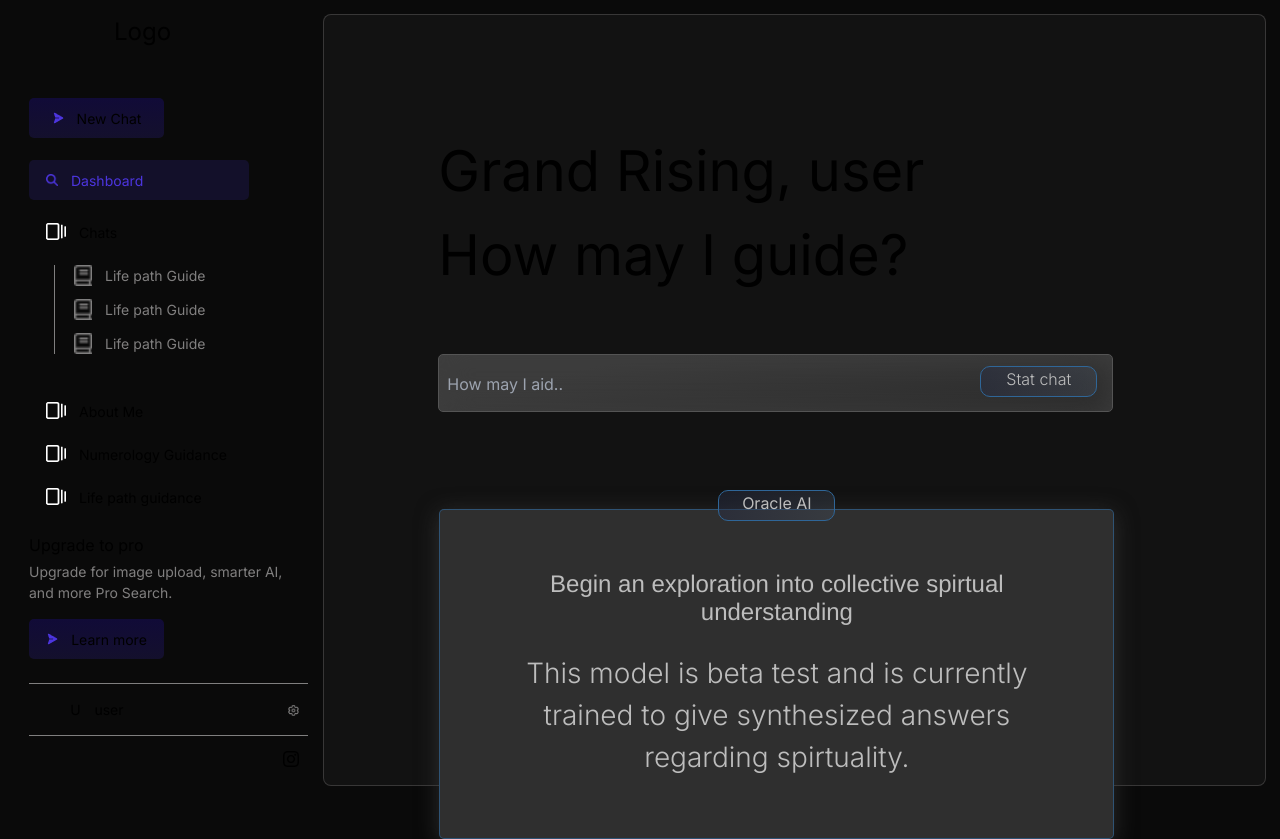
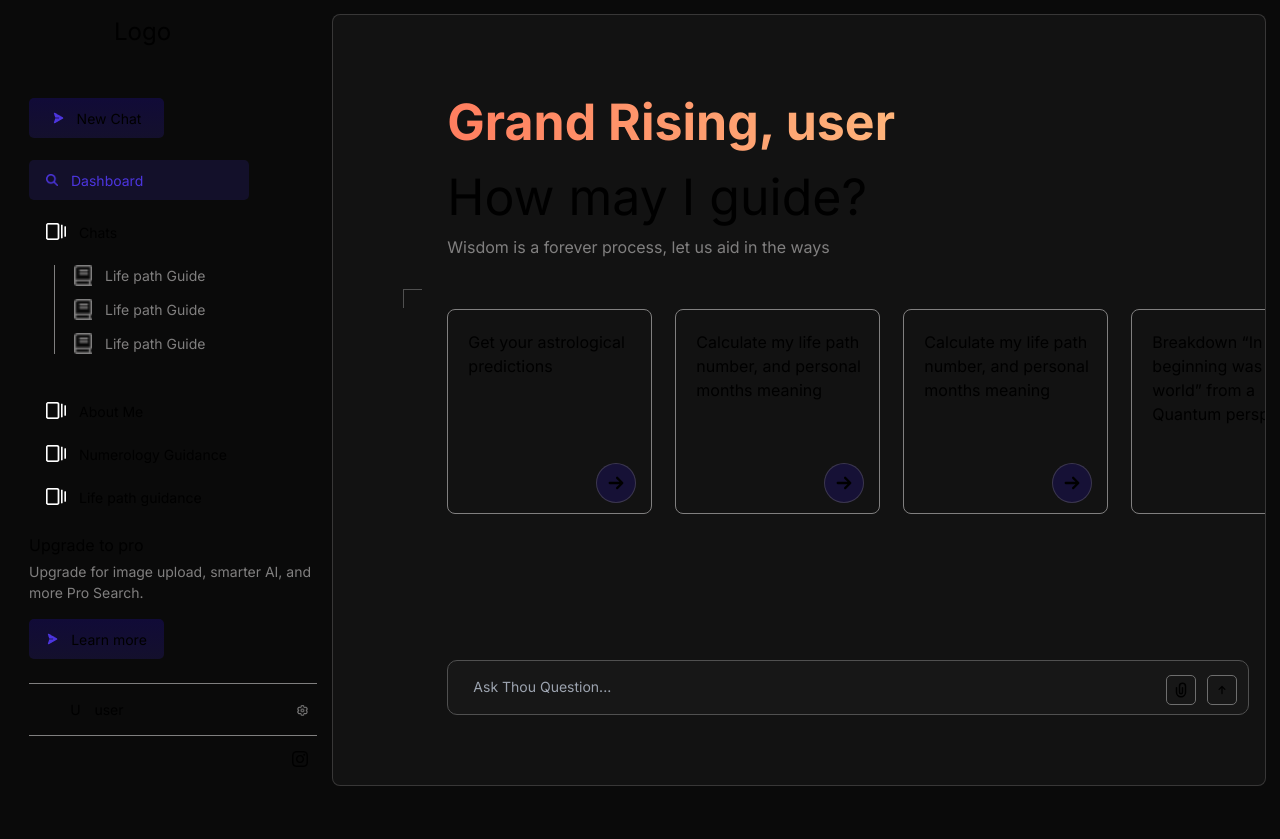
Before and after one commit to slimmsyd/SOLOMON_V3, a Next.js app in the folder solomon_ai/: page /chat/app in a window 1280 px wide. After the commit the page ends 800 px from the top, so only its background shows below. Built offline with nearby package versions, Linux system fonts and the light colour scheme; no server answers; sample sign-in values are in the browser's storage.

Commit message:
updatd the first section

```diff
--- a/solomon_ai/src/app/chat/app/page.js
+++ b/solomon_ai/src/app/chat/app/page.js
@@ -11,9 +11,7 @@ import Image from "next/image";
 import arrowLeft from "../../../../public/assets/Chat/arrowLeft.png";
 import searchIcon from "../../../../public/assets/Chat/searchIcon.png";
 import chatIcon from "../../../../public/assets/Chat/chatIcon.png";
-
 import iconChat from "../../../../public/assets/Chat/iconChat.png";
-
 import settingsIcon from "../../../../public/assets/Chat/settingsIcon.png";
 
 export default function ChatDashboard() {
@@ -102,7 +100,7 @@ export default function ChatDashboard() {
               <p>Chats</p>
             </button>
             {/* Chat ICON layered right here  */}
-            <div className=" chatRenderWrapper  flex flex-col items-start justify-start gap-[13px] w-full  ">
+            <div className=" chatRenderWrapper relative  flex flex-col items-start justify-start gap-[13px] w-full  ">
               <button className="flex flex-row pl-[19px] gap-[13px] ">
                 <div className="mainIcon !w-[18px] !h-[18]">
                   <Image src={iconChat} width={100} height={100} />
@@ -187,7 +185,7 @@ export default function ChatDashboard() {
             </div>
           </div>
           <div className="flex flex-row gap-[4px] justify-end self-end   settingsContainer !border-none !mt-0 ">
-            <Link  href = "/" className="mainIcon !w-[20px] !h-[20px]">
+            <Link href="/" className="mainIcon !w-[20px] !h-[20px]">
               <svg
                 width="16"
                 height="16"
@@ -218,39 +216,151 @@ export default function ChatDashboard() {
             </Link>
           </div>
         </div>
-
         <div className="chatDashboardWrapper w-full text-left">
           <h2>Grand Rising, {userName}</h2>
           <h2>How may I guide?</h2>
+          <p id="greyText">
+            Wisdom is a forever process, let us aid in the ways{" "}
+          </p>
 
-          <div className="chatDashboardForm">
-            <input
-              className="chatDashboardInput"
-              placeholder="How may I aid.."
-            ></input>
+          {/* Render Cards/ Text will pouplate based on Quesitonaire  */}
 
-            <Link
-              href="/chat"
-              className="dashboardBtn posAbs flex items-start justify-center"
-            >
-              Stat chat
-            </Link>
+          <div className="renderCardsWrapper flex flex-row gap-[23px] justify-start relative">
+            <div className="renderCards relative">
+              <p>Get your astrological predictions</p>
 
-            <div className="dashboardNews">
-              <h3>
-                Begin an exploration into collective spirtual understanding
-              </h3>
+              <button className="renderAutoTextBtn">
+                <svg
+                  xmlns="http://www.w3.org/2000/svg"
+                  width="32"
+                  height="32"
+                  fill="none"
+                  viewBox="0 0 32 32"
+                  className="rotate-90"
+                >
+                  <path
+                    fill="currentColor"
+                    fill-rule="evenodd"
+                    d="M15.192 8.906a1.143 1.143 0 0 1 1.616 0l5.143 5.143a1.143 1.143 0 0 1-1.616 1.616l-3.192-3.192v9.813a1.143 1.143 0 0 1-2.286 0v-9.813l-3.192 3.192a1.143 1.143 0 1 1-1.616-1.616z"
+                    clip-rule="evenodd"
+                  ></path>
+                </svg>
+              </button>
+            </div>
+            <div className="renderCards relative">
+              <p>Calculate my life path number, and personal months meaning</p>
 
-              <h2>
-                This model is beta test and is currently trained to give
-                synthesized answers regarding spirtuality.
-              </h2>
+              <button className="renderAutoTextBtn">
+                <svg
+                  xmlns="http://www.w3.org/2000/svg"
+                  width="32"
+                  height="32"
+                  fill="none"
+                  viewBox="0 0 32 32"
+                  className="rotate-90"
+                >
+                  <path
+                    fill="currentColor"
+                    fill-rule="evenodd"
+                    d="M15.192 8.906a1.143 1.143 0 0 1 1.616 0l5.143 5.143a1.143 1.143 0 0 1-1.616 1.616l-3.192-3.192v9.813a1.143 1.143 0 0 1-2.286 0v-9.813l-3.192 3.192a1.143 1.143 0 1 1-1.616-1.616z"
+                    clip-rule="evenodd"
+                  ></path>
+                </svg>
+              </button>
+            </div>
+            <div className="renderCards relative">
+              <p>Calculate my life path number, and personal months meaning</p>
 
-              <div className="dashboardTag">
-                <span>Oracle AI</span>
-              </div>
+              <button className="renderAutoTextBtn">
+                <svg
+                  xmlns="http://www.w3.org/2000/svg"
+                  width="32"
+                  height="32"
+                  fill="none"
+                  viewBox="0 0 32 32"
+                  className="rotate-90"
+                >
+                  <path
+                    fill="currentColor"
+                    fill-rule="evenodd"
+                    d="M15.192 8.906a1.143 1.143 0 0 1 1.616 0l5.143 5.143a1.143 1.143 0 0 1-1.616 1.616l-3.192-3.192v9.813a1.143 1.143 0 0 1-2.286 0v-9.813l-3.192 3.192a1.143 1.143 0 1 1-1.616-1.616z"
+                    clip-rule="evenodd"
+                  ></path>
+                </svg>
+              </button>
+            </div>
+
+            <div className="renderCards relative">
+              <p>
+                Breakdown “In the beginning was the world” from a Quantum
+                perspective
+              </p>
+
+              <button className="renderAutoTextBtn">
+                <svg
+                  xmlns="http://www.w3.org/2000/svg"
+                  width="32"
+                  height="32"
+                  fill="none"
+                  viewBox="0 0 32 32"
+                  className="rotate-90"
+                >
+                  <path
+                    fill="currentColor"
+                    fill-rule="evenodd"
+                    d="M15.192 8.906a1.143 1.143 0 0 1 1.616 0l5.143 5.143a1.143 1.143 0 0 1-1.616 1.616l-3.192-3.192v9.813a1.143 1.143 0 0 1-2.286 0v-9.813l-3.192 3.192a1.143 1.143 0 1 1-1.616-1.616z"
+                    clip-rule="evenodd"
+                  ></path>
+                </svg>
+              </button>
             </div>
           </div>
+
+          <form className="chatFormSubmit">
+            <div className="relative textAreaContainer">
+              <textarea placeholder="Ask Thou Question..."></textarea>
+
+              <div className="textAreaIconWrapper flex flex-row gap-[11px]">
+              <button className="textAreaIcon">
+                <svg
+                  xmlns="http://www.w3.org/2000/svg"
+                  width="18"
+                  height="18"
+                  fill="none"
+                  viewBox="0 0 24 24"
+                >
+                  <path
+                    fill="currentColor"
+                    fill-rule="evenodd"
+                    d="M9 7a5 5 0 0 1 10 0v8a7 7 0 1 1-14 0V9a1 1 0 0 1 2 0v6a5 5 0 0 0 10 0V7a3 3 0 1 0-6 0v8a1 1 0 1 0 2 0V9a1 1 0 1 1 2 0v6a3 3 0 1 1-6 0z"
+                    clip-rule="evenodd"
+                  ></path>
+                </svg>
+              </button>
+
+              <button className="textAreaIcon">
+              <svg
+                  xmlns="http://www.w3.org/2000/svg"
+                  width="18"
+                  height="18"
+                  fill="none"
+                  viewBox="0 0 32 32"
+                  className=""
+                >
+                  <path
+                    fill="currentColor"
+                    fill-rule="evenodd"
+                    d="M15.192 8.906a1.143 1.143 0 0 1 1.616 0l5.143 5.143a1.143 1.143 0 0 1-1.616 1.616l-3.192-3.192v9.813a1.143 1.143 0 0 1-2.286 0v-9.813l-3.192 3.192a1.143 1.143 0 1 1-1.616-1.616z"
+                    clip-rule="evenodd"
+                  ></path>
+                </svg>
+              </button>
+
+
+              </div>
+
+            </div>
+          </form>
         </div>
       </div>
     </>
--- a/solomon_ai/src/app/globals.css
+++ b/solomon_ai/src/app/globals.css
@@ -47,9 +47,8 @@
 #whiteText {
   color: #fff;
 }
-#greyText
-{
-  color: #807F7F;
+#greyText {
+  color: #807f7f;
 }
 /* ID TEXTS */
 
@@ -84,7 +83,7 @@ body {
 }
 
 h2 {
-  font-size: 56px;
+  font-size: 50px;
 }
 
 h3 {
@@ -213,7 +212,7 @@ nav button {
   margin-right: 15px;
 }
 .chatContainer > button {
-  font-size: 14px  ;
+  font-size: 14px;
 }
 
 .chatDashboard {
@@ -223,22 +222,19 @@ nav button {
   padding: 14px;
 }
 
-.chatRenderWrapper
-{
-  border-left: 0.5px solid #807F7F;
+.chatRenderWrapper {
+  border-left: 0.5px solid #807f7f;
   margin-left: 25px;
   font-size: 14px;
-  color:#807F7F;
-
+  color: #807f7f;
 }
 
-.settingsContainer
-{
+.settingsContainer {
   margin-top: 24px;
   padding: 15px 0px;
   padding-right: 5px;
-  border-top: 0.5px solid #807F7F;
-  border-bottom: 0.5px solid #807F7F;
+  border-top: 0.5px solid #807f7f;
+  border-bottom: 0.5px solid #807f7f;
   display: flex;
   justify-content: space-between;
   align-items: center;
@@ -257,6 +253,9 @@ nav button {
 
 .chatDashboardWrapper {
   padding: 114px;
+  padding-right: 0px;
+  padding-top: 70px;
+  padding-bottom: 70px;
   display: flex;
   flex-direction: column;
   align-items: start;
@@ -264,12 +263,21 @@ nav button {
   background: #121212;
   border-radius: 8px;
   border: 0.5px solid #807f7f57;
+  overflow-x: hidden;
 }
 
 .chatDashboardWrapper h1 {
   color: #bdbdbd;
   font-size: 50px;
   font-weight: 300;
+}
+.chatDashboardWrapper h2:first-child {
+  background: linear-gradient(90deg, #ff7e5f, #feb47b);
+  -webkit-background-clip: text;
+  -webkit-text-fill-color: transparent;
+  background-clip: text;
+  text-fill-color: transparent;
+  font-weight: bolder;
 }
 .chatDashboardForm {
   margin-top: 57px;
@@ -416,6 +424,59 @@ nav button {
   background: #b0d8e9;
 }
 
+.renderCardsWrapper {
+  margin-top: 50px;
+  position: relative;
+}
+
+.renderCardsWrapper::before,
+.renderCardsWrapper::after {
+  content: "";
+  position: absolute;
+  width: 19px; /* Size of the square */
+  height: 19px; /* Size of the square */
+  background-color: transparent; /* Adjust color as needed */
+  border-bottom: 0.5px solid #505050;
+  border-left: 0.5px solid #505050;
+}
+.renderCardsWrapper::before {
+  top: -20px;
+  left: -5%;
+  transform: rotate(90deg);
+}
+
+.renderCardsWrapper::after {
+  bottom: -20%;
+  right: -5%;
+  transform: rotate(-90deg);
+}
+
+.renderCards {
+  border: 1px solid #807f7f;
+  width: 205px;
+  height: 205px;
+  border-radius: 8px;
+  padding: 20px;
+  padding-right: 13px;
+}
+.renderAutoTextBtn {
+  width: 40px;
+  height: 40px;
+  border-radius: 50%;
+  background: #2f0ffd27;
+  position: absolute;
+  bottom: 5%;
+  right: 15px;
+  display: flex;
+  align-items: center;
+  justify-content: center;
+  border: 0.5px solid #807f7f57;
+}
+
+.renderAutoTextBtn:hover {
+  background: #9484ff70;
+}
+
 @media screen and (max-width: 800px) {
   .chatDashboard {
     padding-left: 20px;
@@ -429,6 +490,51 @@ nav button {
   }
 }
 
+.chatFormSubmit {
+  width: 100%;
+  height: 49px;
+  bottom: 0;
+  flex: 1;
+  display: flex;
+  align-items: end;
+  font-size: 14px;
+  position: relative;
+}
+.chatFormSubmit textarea {
+  height: 55px;
+  outline: none;
+  width: 890px;
+  max-width: 890px;
+  background: #50505018;
+  border-radius: 10px;
+  border: 1px solid #505050;
+  resize: none;
+  padding: 15px 25px;
+  padding-right: 90px;
+  font-size: 14px;
+  position: relative;
+}
+.textAreaIconWrapper{
+  position: absolute;
+  right: 20px;
+  top: 15px;
+}
+
+.textAreaIcon{
+  border: 0.5px solid #6E6E6E;
+  border-radius: 5px;
+  padding: 5px;
+}
+@media screen and (max-width: 1357px) {
+  .chatFormSubmit textarea {
+    height: 55px;
+    width: 99%;
+  }
+  .textAreaContainer{
+    height: 55px;
+    width: 99%;
+  }
+}
 /* DashBoard code  */
 
 /* Navigation CSS and Chat  */
```
